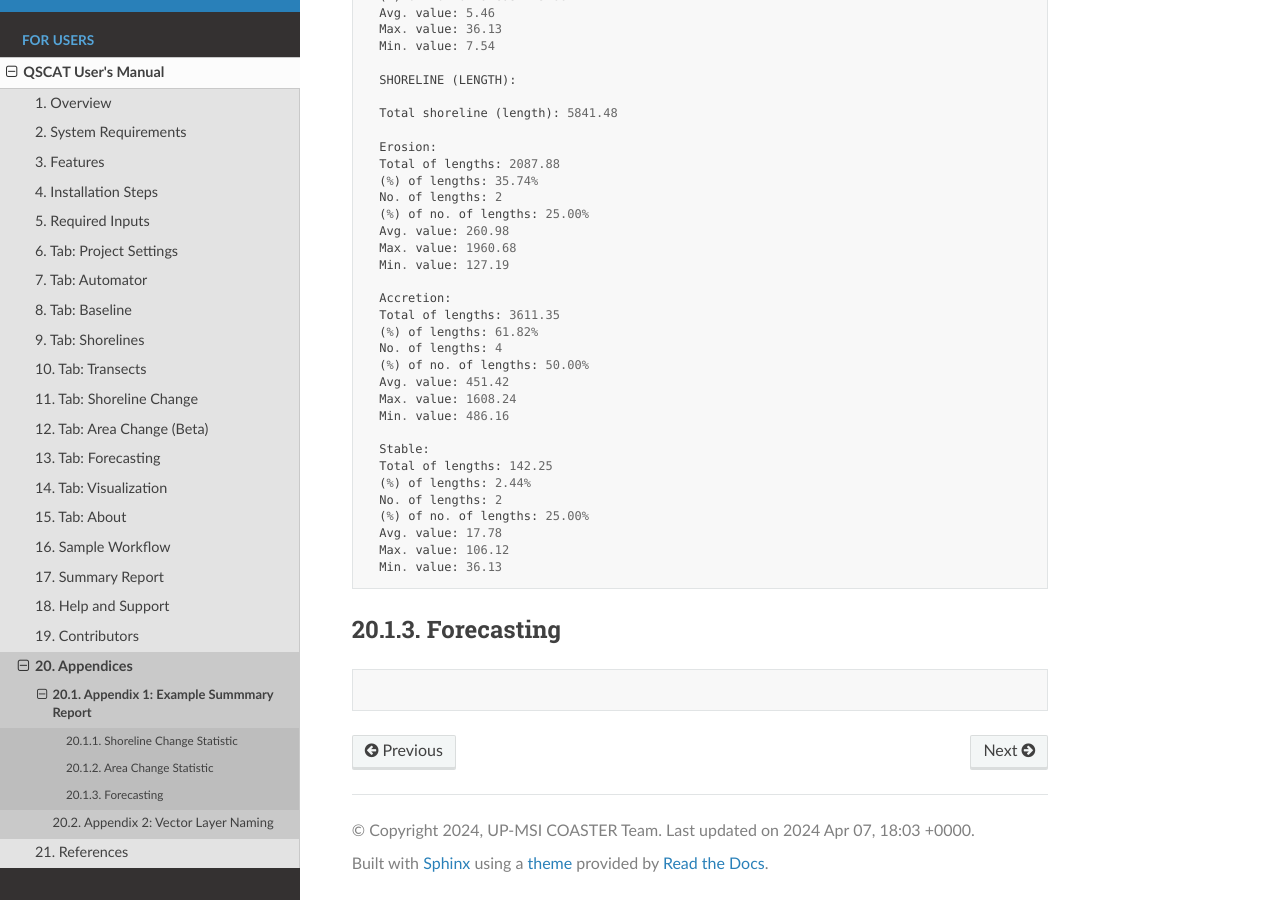
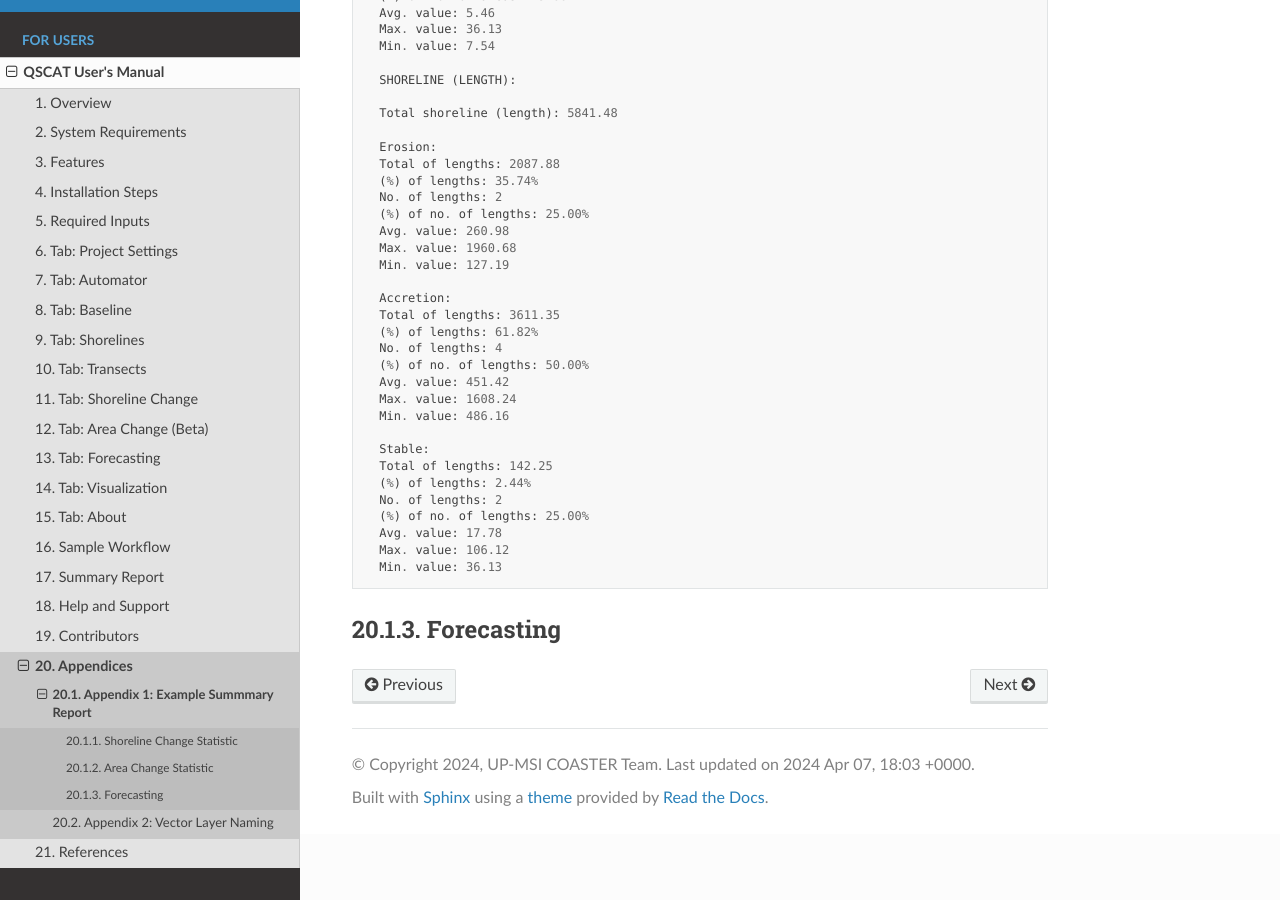
Before and after one commit to qscat/qscat, a Sphinx documentation site: the page built from docs/source/users_manual/others/appendices/example_summary_report.rst, in a window 1280 px wide and 900 px high, scrolled down 2118 px. Built offline with Sphinx 7.4.7 and the Read the Docs theme 2.0.0, drawn with Linux system fonts in a browser that asks for light colours.

Commit message:
docs: remove incorrect syntax code-block

```diff
--- a/docs/source/users_manual/others/appendices/example_summary_report.rst
+++ b/docs/source/users_manual/others/appendices/example_summary_report.rst
@@ -159,6 +159,3 @@ Area Change Statistic
 
 Forecasting
 -----------
-
-.. code-block::
-    here
```
